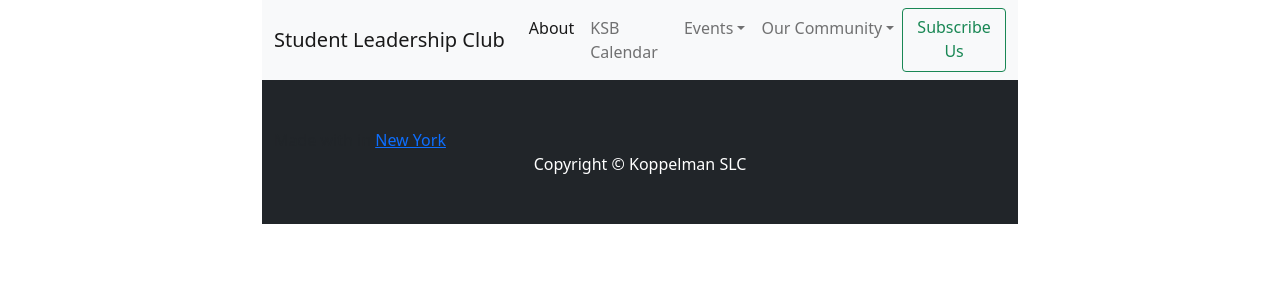
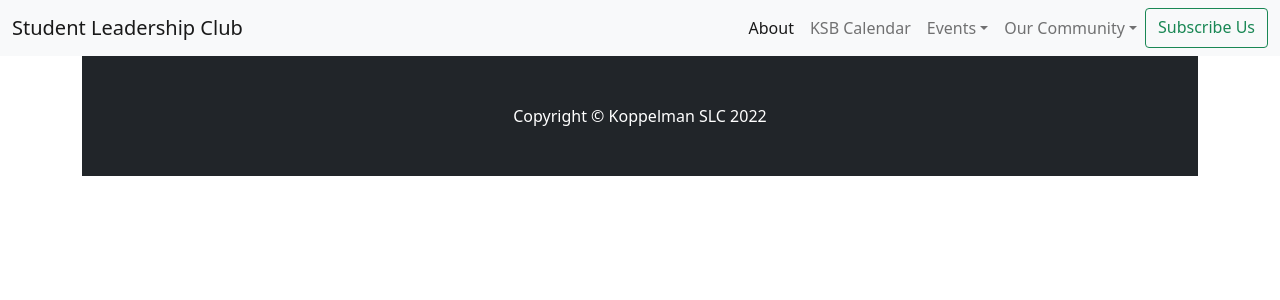
Before and after one commit to Koppelman-Student-Leadership-Council/slc-next, a Next.js app: page / in a window 1280 px wide. Shown: the top 300 px of the page. Built offline with nearby package versions, Linux system fonts and the light colour scheme.

Commit message:
layout | footer

```diff
--- a/components/Footer.js
+++ b/components/Footer.js
@@ -4,10 +4,10 @@ export default function Footer(){
         <>
         <footer class="py-5 bg-dark">
             <div class="container">
-                <span id="made-with-love">
+                {/* <span id="made-with-love">
                     Made with <i class="fa fa-lg fa-heart pulse"></i> in <a href="https://www.google.com/maps/place/New+York,+NY/@40.6974034,-74.1197635,11z/data=!3m1!4b1!4m5!3m4!1s0x89c24fa5d33f083b:0xc80b8f06e177fe62!8m2!3d40.7127753!4d-74.0059728" target="_blank">New York</a>
-                </span>
-                <p class="m-0 text-center text-white">Copyright &copy; Koppelman SLC <script>document.write(new Date().getFullYear())</script></p>
+                </span> */}
+                <p class="m-0 text-center text-white">Copyright &copy; Koppelman SLC 2022</p>
             </div>
         </footer>
         </>
--- a/components/Layout.js
+++ b/components/Layout.js
@@ -16,10 +16,10 @@ export default function LayoutOne(props) {
             </head>
             <body>
 
-                <div className="container-slc container">
-                    <Header/>
+                <Header />
+                <div className=" container">
                     {props.children}
-                    <Footer/>
+                    <Footer />
                 </div>
             </body>
 
--- a/pages/about.js
+++ b/pages/about.js
@@ -3,7 +3,7 @@ function HomePage() {
     return <>
        <Layout>
        <h1>Who We Are</h1>
-        <div className="container">
+        <div className="">
             <p>The purpose of the Student Leadership Council (SLC) is two-fold: (1) to enrich the campus experience of Koppelman School of Business students and promote their involvement in activities designed to enhance their professional and personal development and (2) to help raise the visibility of the Koppelman School of Business. Members of the SLC are ambassadors and serve as a liaison between business students and the KSB Dean.
 
                 The Student Leadership Council offers a unique opportunity for Brooklyn College undergraduate and graduate business majors to build tangible leadership skills, connect with the student body, and cultivate long-lasting relationships with professionals.
```
